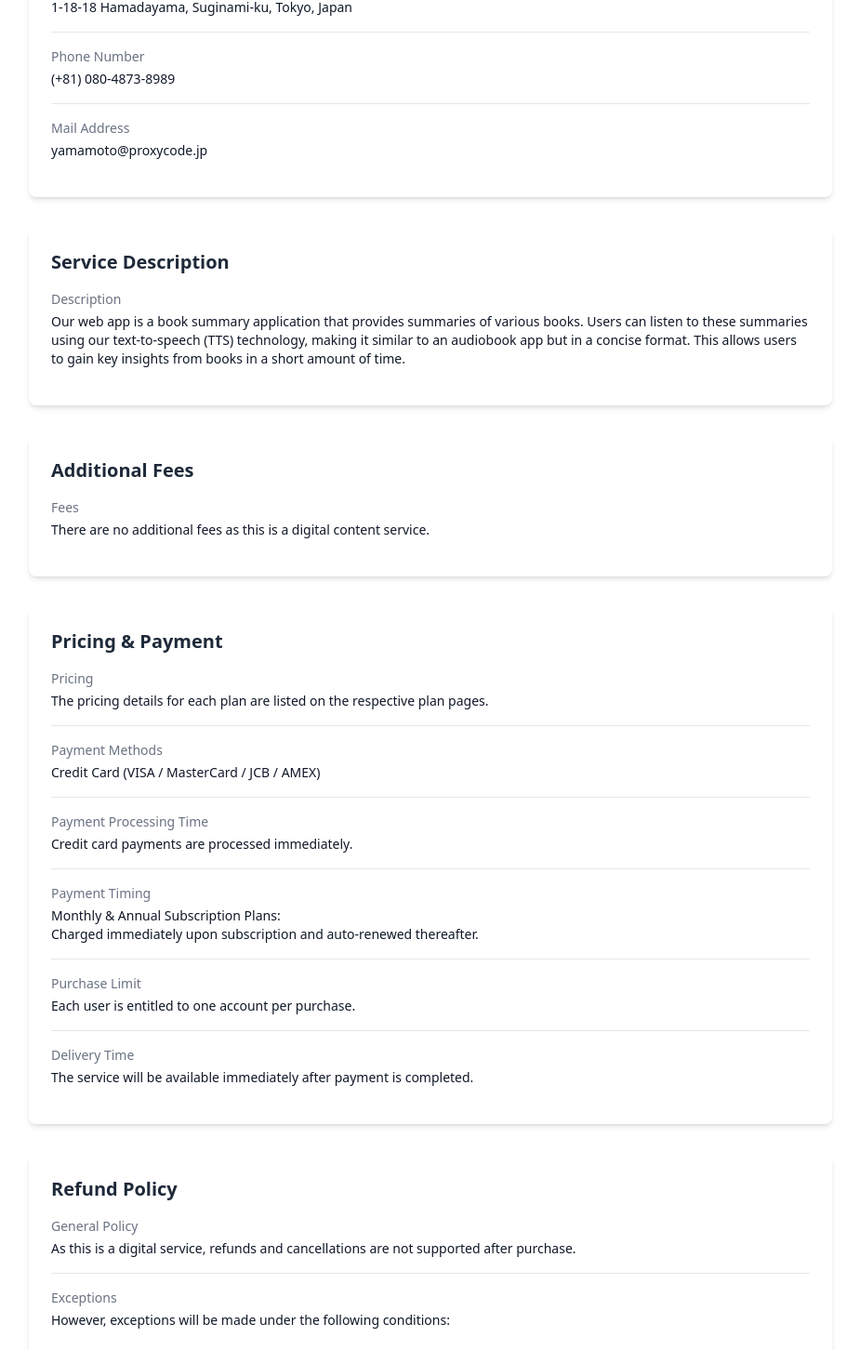
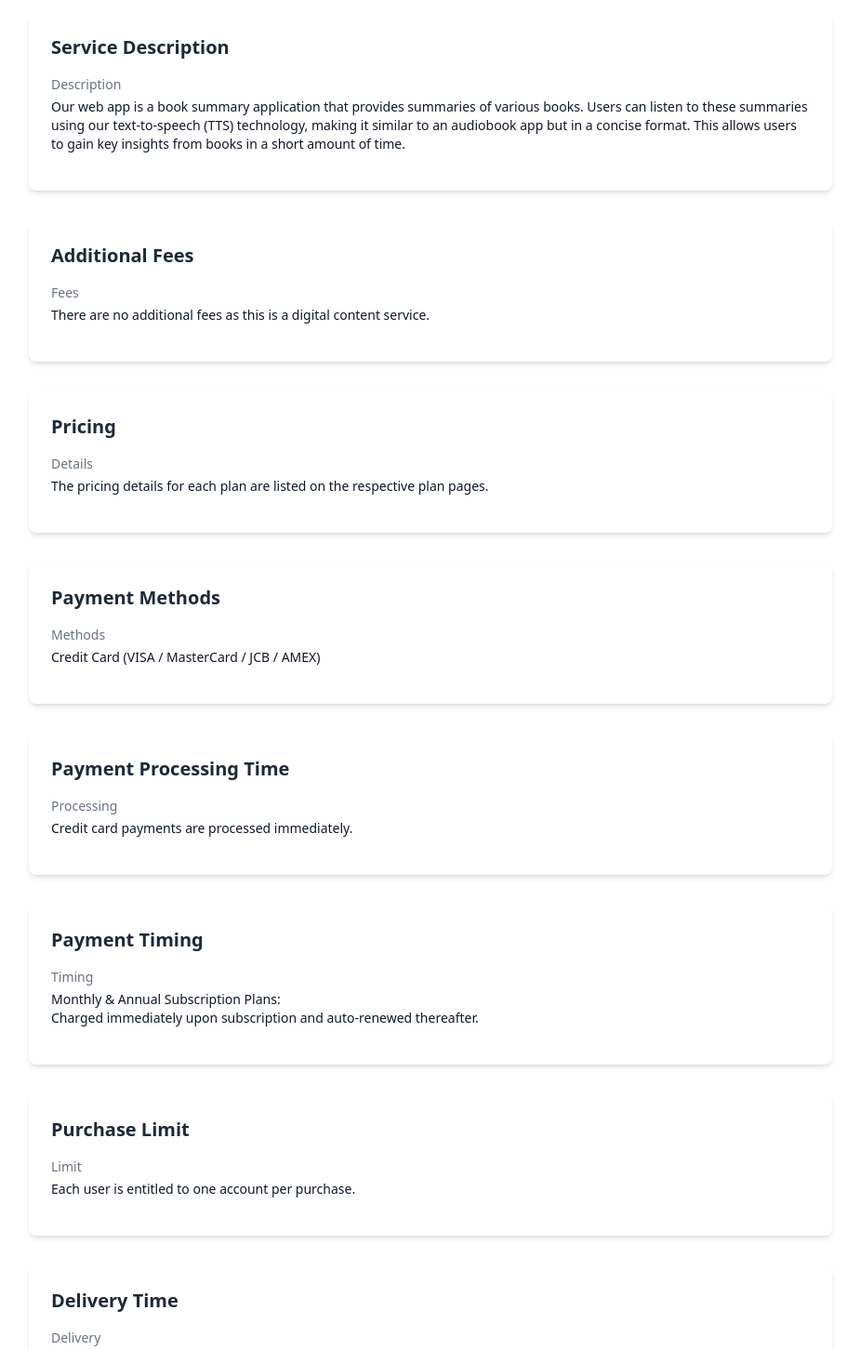
Before and after one commit to ozdamProxy/aiknow-web, a Next.js app: page /paymentinfo in a window 1280 px wide. Shown: the part 280-1732 px from the top of the page at 93% size, without its empty margins (177-1102 px from the left). Built offline with nearby package versions, Linux system fonts and the light colour scheme.

Commit message:
Update payment information with new seller details, restructure pricing and payment sections for clarity, and enhance refund and cancellation policies.

```diff
--- a/app/paymentinfo/page.tsx
+++ b/app/paymentinfo/page.tsx
@@ -8,11 +8,8 @@ const PaymentInfo = () => {
     {
       title: '【Commercial Disclosure】',
       items: [
-        { label: 'Seller Information', value: 'Proxy Code Inc.' },
-        { label: 'Responsible Officer', value: 'Ranmaru Yamamoto' },
-        { label: 'Address', value: '1-18-18 Hamadayama, Suginami-ku, Tokyo, Japan' },
-        { label: 'Phone Number', value: '(+81) 080-4873-8989' },
-        { label: 'Mail Address', value: 'yamamoto@proxycode.jp' },
+        { label: 'Seller Information', value: 'Proksi Yazilim Inc.' },
+        { label: 'Email Address', value: 'support@ikbook.app' },
       ],
     },
     {
@@ -31,26 +28,47 @@ const PaymentInfo = () => {
       ],
     },
     {
-      title: 'Pricing & Payment',
+      title: 'Pricing',
       items: [
-        { label: 'Pricing', value: 'The pricing details for each plan are listed on the respective plan pages.' },
-        { label: 'Payment Methods', value: 'Credit Card (VISA / MasterCard / JCB / AMEX)' },
-        { label: 'Payment Processing Time', value: 'Credit card payments are processed immediately.' },
-        { label: 'Payment Timing', value: 'Monthly & Annual Subscription Plans:\nCharged immediately upon subscription and auto-renewed thereafter.' },
-        { label: 'Purchase Limit', value: 'Each user is entitled to one account per purchase.' },
-        { label: 'Delivery Time', value: 'The service will be available immediately after payment is completed.' },
+        { label: 'Details', value: 'The pricing details for each plan are listed on the respective plan pages.' },
+      ],
+    },
+    {
+      title: 'Payment Methods',
+      items: [
+        { label: 'Methods', value: 'Credit Card (VISA / MasterCard / JCB / AMEX)' },
+      ],
+    },
+    {
+      title: 'Payment Processing Time',
+      items: [
+        { label: 'Processing', value: 'Credit card payments are processed immediately.' },
+      ],
+    },
+    {
+      title: 'Payment Timing',
+      items: [
+        { label: 'Timing', value: 'Monthly & Annual Subscription Plans:\nCharged immediately upon subscription and auto-renewed thereafter.' },
+      ],
+    },
+    {
+      title: 'Purchase Limit',
+      items: [
+        { label: 'Limit', value: 'Each user is entitled to one account per purchase.' },
+      ],
+    },
+    {
+      title: 'Delivery Time',
+      items: [
+        { label: 'Delivery', value: 'The service will be available immediately after payment is completed.' },
       ],
     },
     {
       title: 'Refund Policy',
       items: [
         {
-          label: 'General Policy',
-          value: 'As this is a digital service, refunds and cancellations are not supported after purchase.',
-        },
-        {
-          label: 'Exceptions',
-          value: 'However, exceptions will be made under the following conditions:\n\nA major service malfunction or operational issue occurs.\n\nDuplicate payments are made.\n\nFor refund inquiries, please contact customer support.',
+          label: 'Policy',
+          value: 'As this is a digital service, refunds and cancellations are not supported after purchase.\n\nHowever, exceptions will be made under the following conditions:\n\nA major service malfunction or operational issue occurs.\n\nDuplicate payments are made.\n\nFor refund inquiries, please contact customer support.',
         },
       ],
     },
@@ -58,7 +76,7 @@ const PaymentInfo = () => {
       title: 'Subscription Cancellation',
       items: [
         {
-          label: 'Policy',
+          label: 'Cancellation',
           value: 'Monthly and annual plans are automatically renewed.\n\nTo cancel a subscription, users must complete the cancellation process through the account settings page before the next renewal date.\n\nThe service will remain accessible until the end of the current billing cycle after cancellation.',
         },
       ],
```
